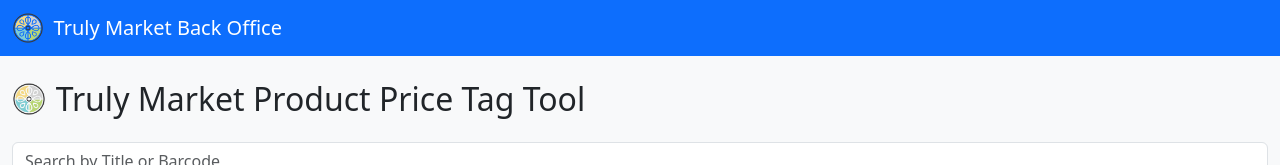
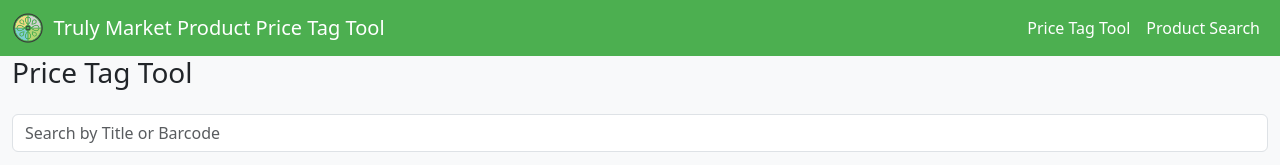
Before and after one commit to nelsonlauhy/trulypricetaglabel, a website: page index.html in a window 1280 px wide. Shown: the top 165 px of the page. Drawn offline with nearby package versions, Linux system fonts and the light colour scheme; no server answers.

Commit message:
add menu in navbar

```diff
--- a/index.html
+++ b/index.html
@@ -84,8 +84,7 @@
   </script>
   <div class="container-fluid">
     <div class="d-flex align-items-center mb-4">
-      <img src="/images/truly_favicon_o1.png" alt="Logo" style="height: 32px; margin-right: 10px;">
-      <h2 class="mb-0">Truly Market Product Price Tag Tool</h2>
+      <h3 class="mb-0">Price Tag Tool</h3>
     </div>
 
     <div id="searchWrapper" class="mb-3">
--- a/navbar.html
+++ b/navbar.html
@@ -1,8 +1,21 @@
-<nav class="navbar navbar-expand-lg navbar-dark bg-primary mb-4">
+<nav class="navbar navbar-expand-lg navbar-dark" style="background-color: #4CAF50;">
   <div class="container-fluid">
     <a class="navbar-brand d-flex align-items-center" href="#">
       <img src="/images/truly_favicon_o1.png" alt="Logo" style="height: 30px; margin-right: 10px;">
-      Truly Market Back Office
+      Truly Market Product Price Tag Tool
     </a>
+    <button class="navbar-toggler" type="button" data-bs-toggle="collapse" data-bs-target="#navbarNav" aria-controls="navbarNav" aria-expanded="false" aria-label="Toggle navigation">
+      <span class="navbar-toggler-icon"></span>
+    </button>
+    <div class="collapse navbar-collapse" id="navbarNav">
+      <ul class="navbar-nav ms-auto">
+        <li class="nav-item">
+          <a class="nav-link text-white" href="index.html">Price Tag Tool</a>
+        </li>
+        <li class="nav-item">
+          <a class="nav-link text-white" href="productsearch.html">Product Search</a>
+        </li>
+      </ul>
+    </div>
   </div>
 </nav>
```
